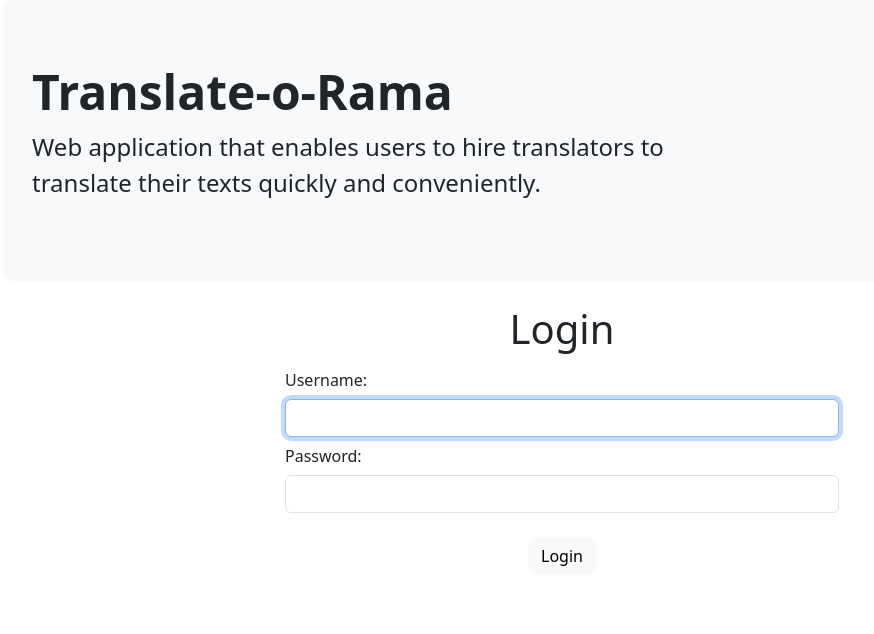
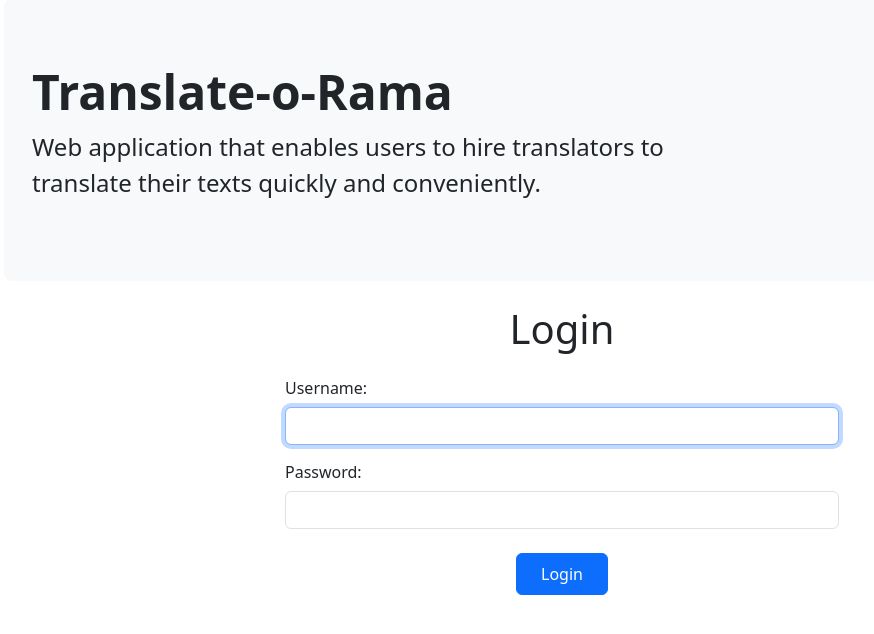
Before and after one commit to lukakuterovac/translate-o-rama, a Django app: page /accounts/login/ in a window 1280 px wide. Shown: the part 73-707 px from the top of the page, without its empty margins (78-952 px from the left). Run offline with Django 4.2, Linux system fonts and the light colour scheme; some libraries are stand-ins or nearby versions.

Commit message:
Make login template changes

```diff
--- a/translationsite/app/templates/includes/bs_form.html
+++ b/translationsite/app/templates/includes/bs_form.html
@@ -15,7 +15,7 @@
     {% for field in form.visible_fields %}
         <div class=" row g-2 align-items-center">
             <div class="col-6 mx-auto">
-                <label class="col-form-label">{{ field.label_tag }}</label>
+                <label class="col-form-label mt-2">{{ field.label_tag }}</label>
 
                 {% if form.is_bound %}
                     {% if field.errors %}
--- a/translationsite/app/templates/registration/login.html
+++ b/translationsite/app/templates/registration/login.html
@@ -10,7 +10,7 @@
 
     <div class="row mt-4 text-center">
         <div clss="col-md-8 ms-2">
-            <input type="submit" value="Login" class="btn btn-light">
+            <input type="submit" value="Login" class="btn btn-primary px-4 py-2">
         </div>
     </div>
 
```
